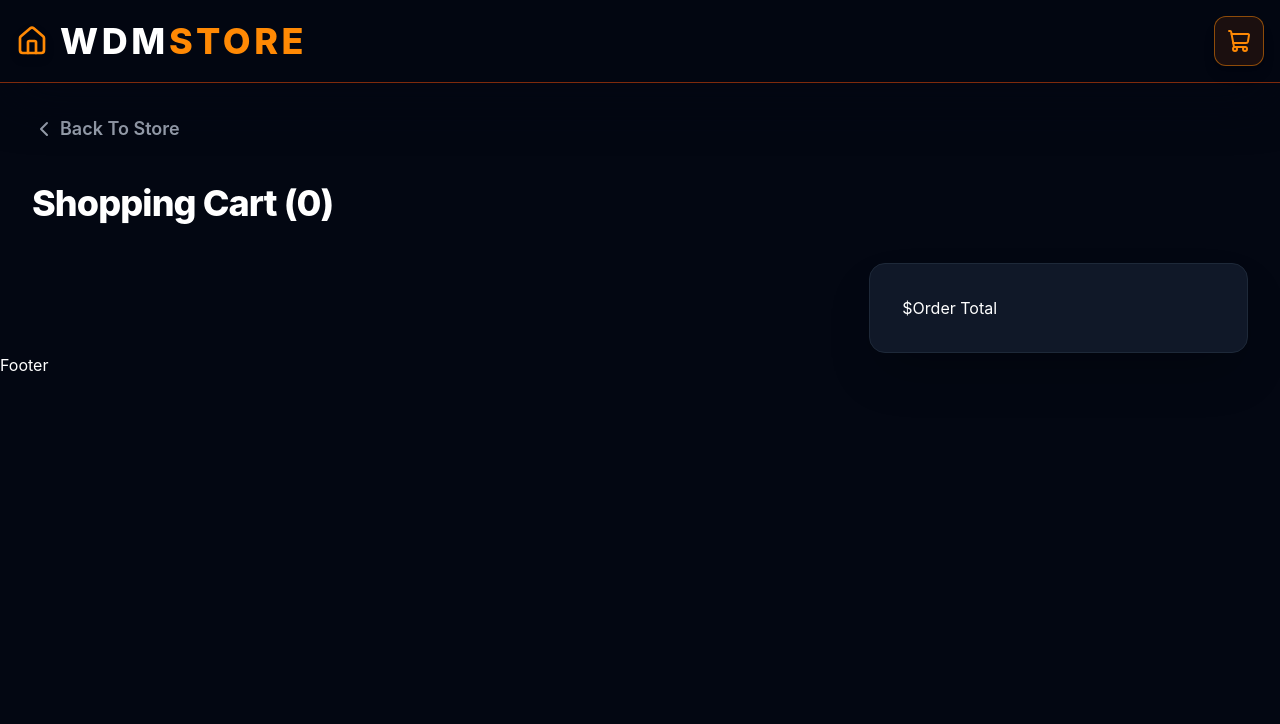
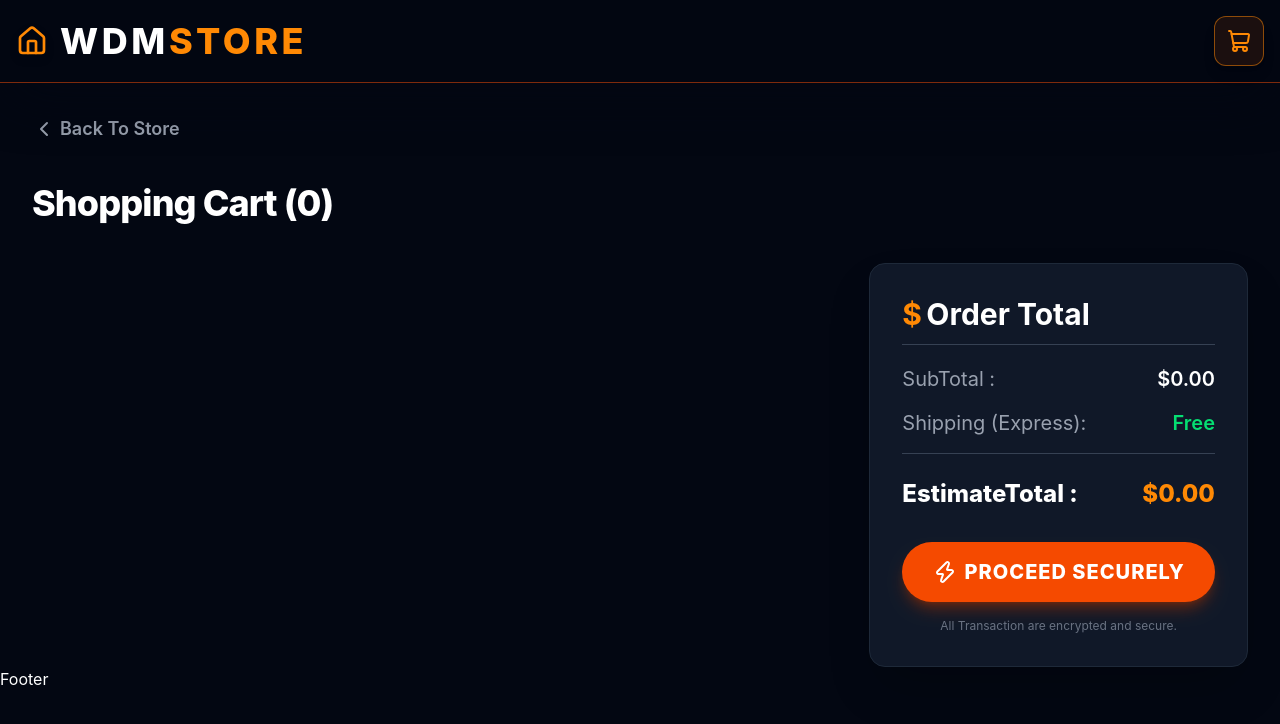
Before and after one commit to iman-skandari/shopping-Cart, a React (Vite) app: page /cart in a window 1280 px wide. Shown: the top 724 px of the page. Built offline with nearby package versions, Linux system fonts and the light colour scheme.

Commit message:
fix: display cart total correctly in Cart page

```diff
--- a/src/pages/Cart.jsx
+++ b/src/pages/Cart.jsx
@@ -24,16 +24,52 @@ const Cart = () => {
           </div>
           <div className="lg:col-span-1 p-8 bg-gray-900 rounded-2xl shadow-2xl border-1-4 sticky top-20 h-fit
           border border-gray-800  ">
-            <h3 className="">
-              <div>
-                <span className="">
-                $
+            <h3 className="text-3xl font-bold text-white mb-5 border-b border-gray-700 pb-3 flex items-center space-x-2">
+              <div className="flex justify-between">
+                <span className="w-6 h-6 text-orange-400">
+                  $
                 </span>
                 <span>
-                 Order Total
+                  Order Total
                 </span>
               </div>
             </h3>
+            <div className="space-y-4 text-gray-400 ">
+              <div className="flex justify-between text-xl ">
+                <span>
+                  SubTotal :
+                </span>
+                <span className="font-semibold text-white">
+                  ${cartTotal.toFixed(2)}
+                </span>
+              </div>
+              <div className="flex justify-between text-xl ">
+                <span>
+                  Shipping (Express):
+                </span>
+                <span className="font-semibold text-green-400">
+                  Free
+                </span>
+              </div>
+              <div className="flex justify-between pt-6 border-t border-gray-700 text-xl ">
+                <span className="text-2xl font-extrabold  text-white">
+                  EstimateTotal :
+                </span>
+                <span className="text-2xl font-extrabold text-orange-400">
+                  ${cartTotal.toFixed(2)}
+                </span>
+              </div>
+            </div>
+            <Link to={'/checkout'}
+              className="w-full mt-8 py-4 bg-orange-600 text-white font-extrabold text-xl rounded-full
+                shadow-lg shadow-orange-800/50 cursor-pointer hover:bg-orange-700 transition duration-300
+                flex items-center justify-center space-x-2 transform hover:ring-4 uppercase hover:ring-white-600 tracking-wider">
+              <Zap className="w-6 h-6" />
+              <span>PROCEED SECURELY</span>
+            </Link>
+            <p className="text-xs mt-4 text-gray-500  text-center"  >
+              All Transaction are encrypted and secure.
+            </p>
           </div>
         </div>
       </div>
```
